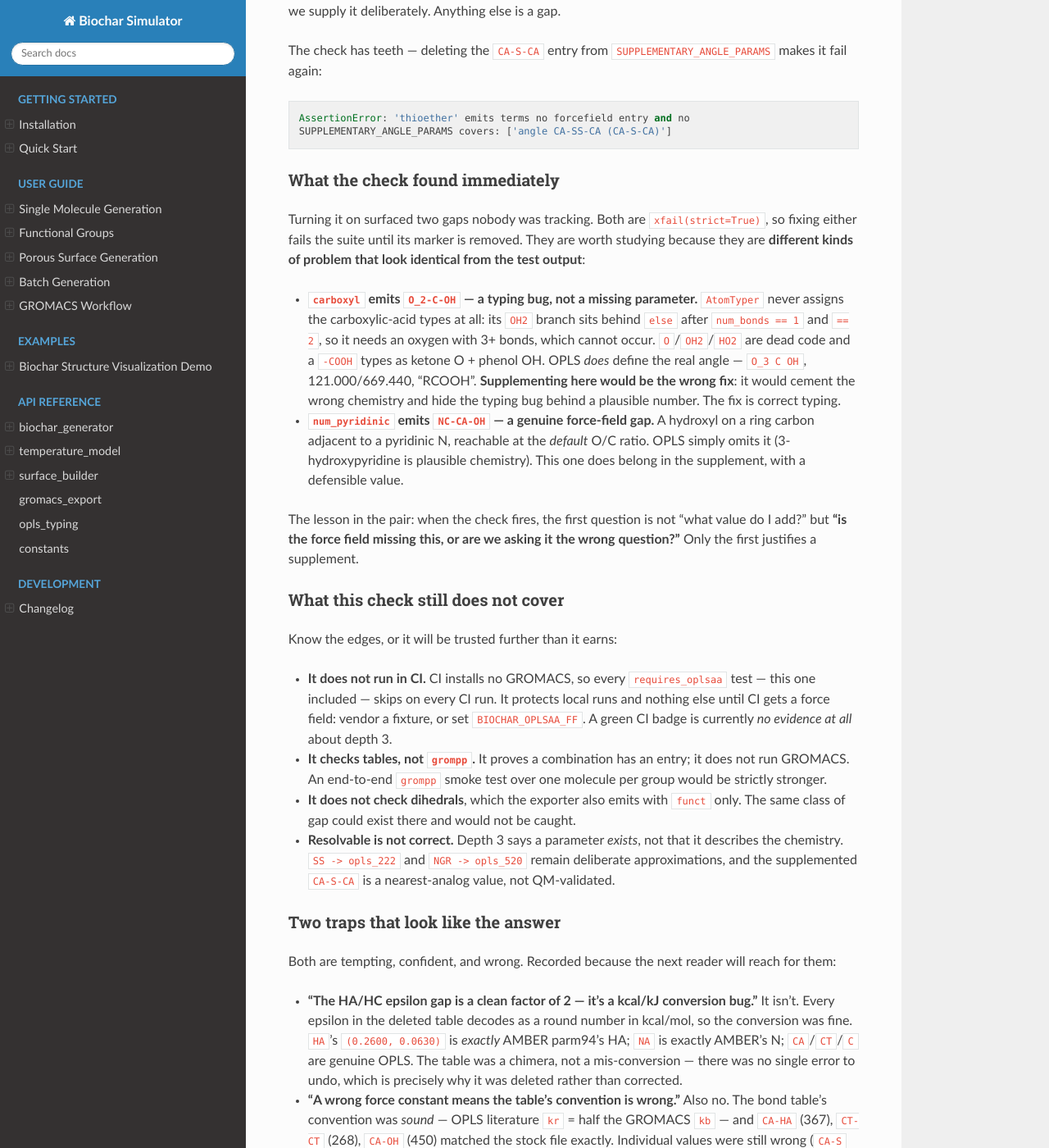
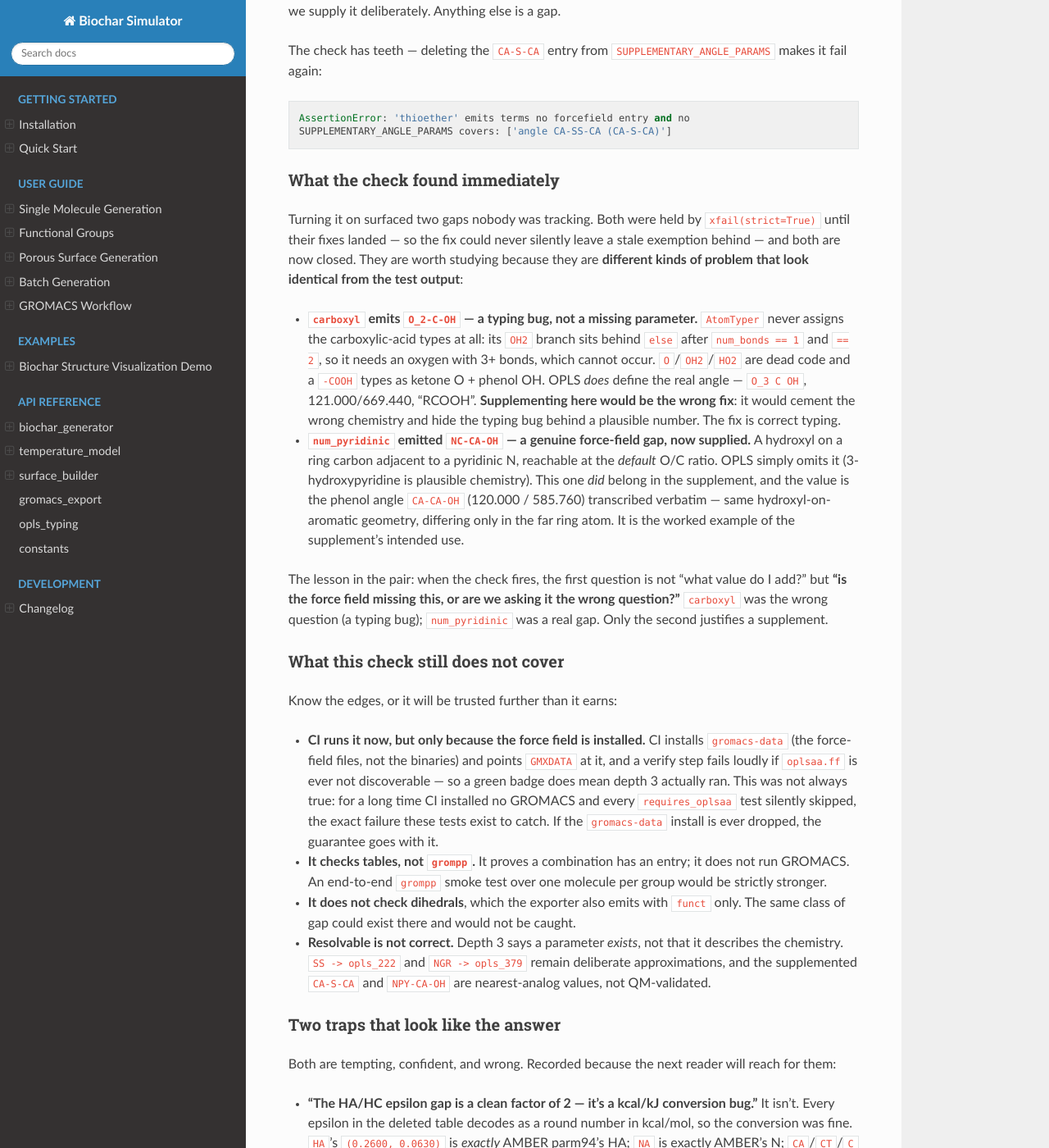
Before and after one commit to jolayfield/Biochar-simulator, a Sphinx documentation site: the page built from docs/solutions/conventions/verify-opls-types-against-real-forcefield.md, in a window 1280 px wide and 1400 px high, scrolled down 3006 px. Shown: the whole window at 82% size. Built offline with Sphinx 7.4.7 and the Read the Docs theme 3.1.0, drawn with Linux system fonts in a browser that asks for light colours; some of the changed text lies outside the part shown.

Commit message:
fix: supply the NC-CA-OH angle, closing the last depth-3 gap
A pyridinic-N sheet carrying a phenolic hydroxyl (which the default O/C ratio
adds) puts an -OH on a ring carbon next to the pyridinic N, emitting an
NC-CA-OH angle. Stock oplsaa.ff has no such angletype, so grompp rejected the
topology with "No default Angle types". This was the last xfail(strict) the
depth-3 bonded-resolution check was holding.

Genuine forcefield gap, not a typing bug -- 3-hydroxypyridine is real
chemistry OPLS omits -- so it belongs in SUPPLEMENTARY_ANGLE_PARAMS. The value
is the phenol angle CA-CA-OH (120.000 / 585.760) transcribed verbatim: it
holds the hydroxyl-on-aromatic-carbon geometry exactly and differs only in the
far ring atom (neutral CA vs pyridinic NC). Nearest analog, single traceable
provenance, not QM-validated -- consistent with the CA-S-CA entry beside it.

Scope is exactly the combination the check caught. The check varies one doping
mode at a time against the default composition, so sibling gaps (a functional
group next to NGR/NPR, say) are invisible today; finding them means widening
the check to crossed combinations, which is its own change. Not done here.

The supplement entry and the xfail removal land together -- adding one without
the other fails the suite in one direction or the other, by design.

Also reconciles the convention doc, which had drifted across #25/#26: the
num_pyridinic gap is now a worked example rather than an open item; the
"does not run in CI" caveat is corrected (gromacs-data landed in #26, so the
depth-3 check runs on every PR); NGR -> opls_520 corrected to opls_379; the
resolved feat/ph-protonation reconciliation risk and divergent-test-file note
removed.

Suite: 778 passed, 3 skipped, 0 xfailed (was 1). Depth-3 check now fully
green with no exemptions.

Plan: docs/plans/2026-07-17-001-fix-nc-ca-oh-pyridinic-angle-plan.md

Co-Authored-By: Claude Opus 4.8 <noreply@anthropic.com>

```diff
--- a/docs/solutions/conventions/verify-opls-types-against-real-forcefield.md
+++ b/docs/solutions/conventions/verify-opls-types-against-real-forcefield.md
@@ -162,9 +162,10 @@ SUPPLEMENTARY_ANGLE_PARAMS covers: ['angle CA-SS-CA (CA-S-CA)']
 
 ### What the check found immediately
 
-Turning it on surfaced two gaps nobody was tracking. Both are `xfail(strict=True)`, so
-fixing either fails the suite until its marker is removed. They are worth studying because
-they are **different kinds of problem that look identical from the test output**:
+Turning it on surfaced two gaps nobody was tracking. Both were held by `xfail(strict=True)`
+until their fixes landed — so the fix could never silently leave a stale exemption behind —
+and both are now closed. They are worth studying because they are **different kinds of
+problem that look identical from the test output**:
 
 - **`carboxyl` emits `O_2-C-OH` — a typing bug, not a missing parameter.** `AtomTyper`
   never assigns the carboxylic-acid types at all: its `OH2` branch sits behind `else` after
@@ -173,31 +174,36 @@ they are **different kinds of problem that look identical from the test output**
   define the real angle — `O_3 C OH`, 121.000/669.440, "RCOOH". **Supplementing here would
   be the wrong fix**: it would cement the wrong chemistry and hide the typing bug behind a
   plausible number. The fix is correct typing.
-- **`num_pyridinic` emits `NC-CA-OH` — a genuine force-field gap.** A hydroxyl on a ring
-  carbon adjacent to a pyridinic N, reachable at the *default* O/C ratio. OPLS simply omits
-  it (3-hydroxypyridine is plausible chemistry). This one does belong in the supplement,
-  with a defensible value.
+- **`num_pyridinic` emitted `NC-CA-OH` — a genuine force-field gap, now supplied.** A
+  hydroxyl on a ring carbon adjacent to a pyridinic N, reachable at the *default* O/C ratio.
+  OPLS simply omits it (3-hydroxypyridine is plausible chemistry). This one *did* belong in
+  the supplement, and the value is the phenol angle `CA-CA-OH` (120.000 / 585.760)
+  transcribed verbatim — same hydroxyl-on-aromatic geometry, differing only in the far ring
+  atom. It is the worked example of the supplement's intended use.
 
 The lesson in the pair: when the check fires, the first question is not "what value do I
 add?" but **"is the force field missing this, or are we asking it the wrong question?"**
-Only the first justifies a supplement.
+`carboxyl` was the wrong question (a typing bug); `num_pyridinic` was a real gap. Only the
+second justifies a supplement.
 
 ### What this check still does not cover
 
 Know the edges, or it will be trusted further than it earns:
 
-- **It does not run in CI.** CI installs no GROMACS, so every `requires_oplsaa` test — this
-  one included — skips on every CI run. It protects local runs and nothing else until CI
-  gets a force field: vendor a fixture, or set `BIOCHAR_OPLSAA_FF`. A green CI badge is
-  currently *no evidence at all* about depth 3.
+- **CI runs it now, but only because the force field is installed.** CI installs
+  `gromacs-data` (the force-field files, not the binaries) and points `GMXDATA` at it, and a
+  verify step fails loudly if `oplsaa.ff` is ever not discoverable — so a green badge does
+  mean depth 3 actually ran. This was not always true: for a long time CI installed no
+  GROMACS and every `requires_oplsaa` test silently skipped, the exact failure these tests
+  exist to catch. If the `gromacs-data` install is ever dropped, the guarantee goes with it.
 - **It checks tables, not `grompp`.** It proves a combination has an entry; it does not run
   GROMACS. An end-to-end `grompp` smoke test over one molecule per group would be strictly
   stronger.
 - **It does not check dihedrals**, which the exporter also emits with `funct` only. The same
   class of gap could exist there and would not be caught.
 - **Resolvable is not correct.** Depth 3 says a parameter *exists*, not that it describes
-  the chemistry. `SS -> opls_222` and `NGR -> opls_520` remain deliberate approximations,
-  and the supplemented `CA-S-CA` is a nearest-analog value, not QM-validated.
+  the chemistry. `SS -> opls_222` and `NGR -> opls_379` remain deliberate approximations, and
+  the supplemented `CA-S-CA` and `NPY-CA-OH` are nearest-analog values, not QM-validated.
 
 ### Two traps that look like the answer
 
@@ -224,19 +230,17 @@ them:
   hand-copied tables and the unreachable `[ atomtypes ]` fallback.
 - PR [#23](https://github.com/jolayfield/Biochar-simulator/pull/23) — supplied the
   `CA-S-CA` angle and landed the depth-3 check described here.
+- PR [#25](https://github.com/jolayfield/Biochar-simulator/pull/25) — reconciled the
+  `feat/ph-protonation` lineage: fixed the carboxyl typing (retiring that gap) and settled
+  `NGR -> opls_379`.
+- PR [#26](https://github.com/jolayfield/Biochar-simulator/pull/26) — gave CI `gromacs-data`,
+  so the depth-3 check runs on every PR instead of skipping.
 - Issue #3 — S-doping (thiol/thioether); origin of the types behind the `CA-S-CA` gap.
 - `biochar/constants.py` — `GROMACS_OPLS_TYPE_MAP`, the `SS -> opls_222` note, and
   `SUPPLEMENTARY_ANGLE_PARAMS` with the rule that bounds it.
-- `tests/test_opls_type_map.py` — the three depths as executable checks, plus the two
-  `xfail(strict)` gaps above.
+- `tests/test_opls_type_map.py` — the three depths against an installed `oplsaa.ff`. Its
+  companion `tests/test_constants_ff.py` checks the map against a committed ground-truth
+  table so element consistency runs even when no force field is present (e.g. locally
+  without `GMXDATA`); the two are complementary, not duplicates.
 - `docs/api/constants.rst` — states that LJ/bonded parameters live in `oplsaa.ff`, not in
   this module.
-
-**Open reconciliation risk:** branch `feat/ph-protonation` (`b21a8bf`) independently redid
-these mappings and **regresses `SS` back to `opls_209`** — the carbon that depth 1 fixed.
-If it merges unreconciled, the wrong-element bug returns. The depth-3 test would catch it.
-
-**Note on a divergent test file:** notes from the `feat/ph-protonation` line refer to
-`tests/test_constants_ff.py` for the element/mass check; the merged lineage names it
-`tests/test_opls_type_map.py`. Same purpose, different branches. Verify which exists before
-relying on either. *(auto memory [claude])*
```
Also changed, not shown: docs/plans/2026-07-17-001-fix-nc-ca-oh-pyridinic-angle-plan.md (added, +174 -0 lines), 2 other files.
